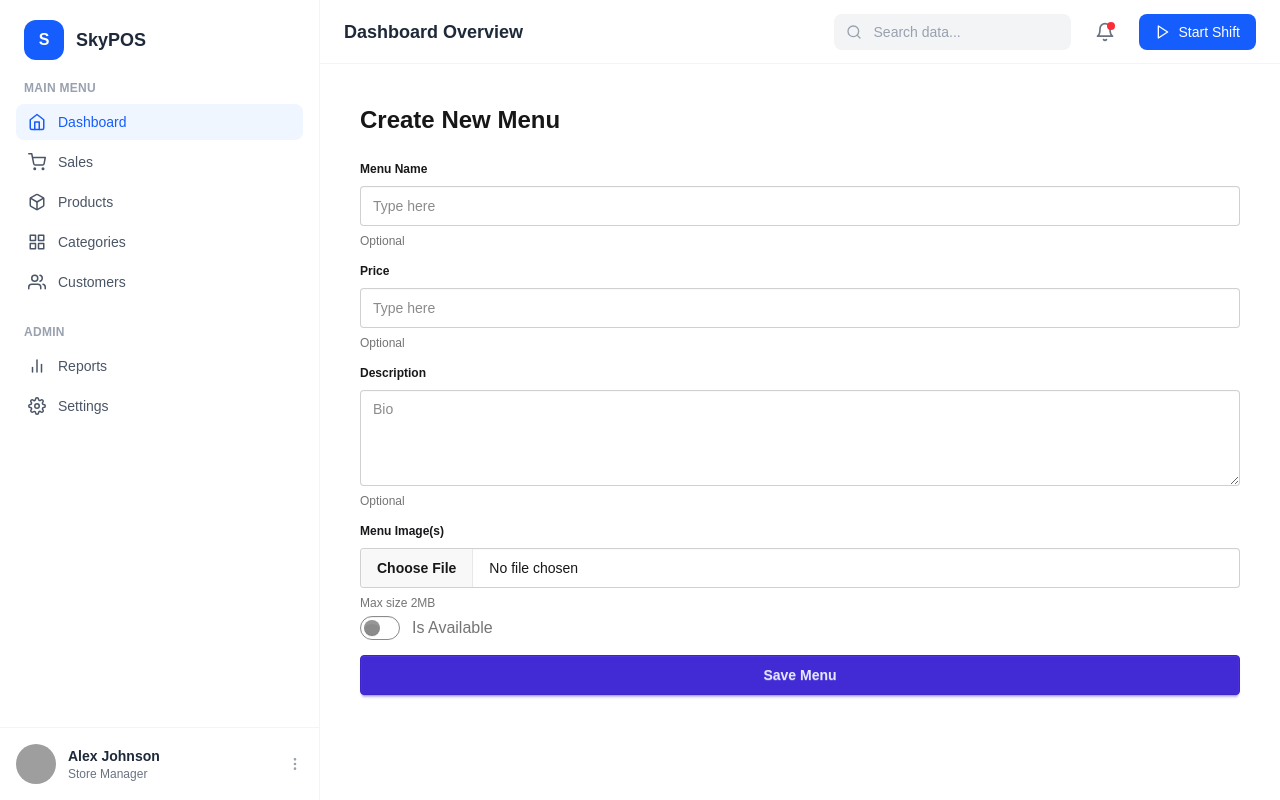
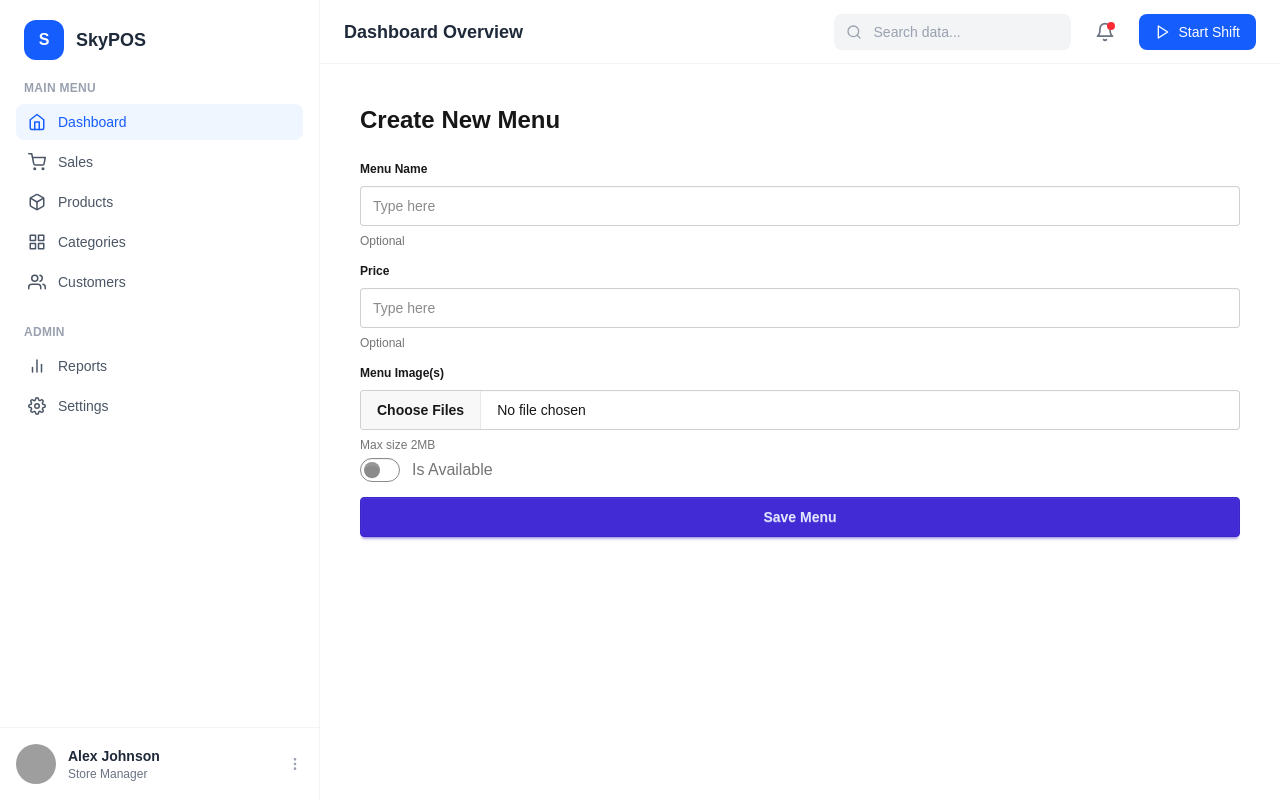
Before and after one commit to masdefry/advance-web-development-ol025, a Next.js app in the folder pos-app/: page /dashboard/menus-management/create in a window 1280 px wide. Built offline with nearby package versions, Linux system fonts and the light colour scheme; grey boxes are pictures that could not be loaded.

Commit message:
day05: upload file handling frontend

```diff
--- a/pos-app/src/app/dashboard/menus-management/create/page.tsx
+++ b/pos-app/src/app/dashboard/menus-management/create/page.tsx
@@ -1,45 +1,87 @@
-export default function CreateNewMenuPage(){
-    return(
+'use client';
+import { useFormik } from 'formik';
+
+export default function CreateNewMenuPage() {
+  const formik = useFormik({
+    initialValues: {
+      name: '',
+      price: 0,
+      isAvailable: false,
+      files: [] as File[],
+    },
+    onSubmit: ({ name, price, isAvailable, files }: any) => {
+      console.log(name);
+      console.log(price);
+      console.log(isAvailable);
+      console.log(files);
+    },
+  });
+
+  return (
     <>
-            <h2 className="text-2xl font-bold mb-4">Create New Menu</h2>
-            <form>
-                <fieldset className="fieldset">
-                    <legend className="fieldset-legend">Menu Name</legend>
-                    <input type="text" className="input w-full" placeholder="Type here" />
-                    <p className="label">Optional</p>
+      <h2 className='text-2xl font-bold mb-4'>Create New Menu</h2>
+      <form onSubmit={formik?.handleSubmit}>
+        <fieldset className='fieldset'>
+          <legend className='fieldset-legend'>Menu Name</legend>
+          <input
+            type='text'
+            name='name'
+            onChange={formik?.handleChange}
+            className='input w-full'
+            placeholder='Type here'
+          />
+          <p className='label'>Optional</p>
         </fieldset>
 
-                <fieldset className="fieldset">
-                    <legend className="fieldset-legend">Price</legend>
-                    <input type="text" className="input w-full" placeholder="Type here" />
-                    <p className="label">Optional</p>
+        <fieldset className='fieldset'>
+          <legend className='fieldset-legend'>Price</legend>
+          <input
+            type='text'
+            name='price'
+            onChange={formik?.handleChange}
+            className='input w-full'
+            placeholder='Type here'
+          />
+          <p className='label'>Optional</p>
         </fieldset>
 
-                <fieldset className="fieldset">
-                    <legend className="fieldset-legend">Description</legend>
-                    <textarea className="textarea h-24 w-full" placeholder="Bio"></textarea>
-                    <div className="label">Optional</div>
+        <fieldset className='fieldset'>
+          <legend className='fieldset-legend'>Menu Image(s)</legend>
+          <input
+            type='file'
+            name='files'
+            onChange={(e) => {
+              if (e.currentTarget.files) {
+                formik?.setFieldValue(
+                  'files',
+                  Array.from(e.currentTarget.files),
+                );
+              }
+            }}
+            className='file-input w-full'
+            multiple
+          />
+          <label className='label'>Max size 2MB</label>
         </fieldset>
 
-                <fieldset className="fieldset">
-                    <legend className="fieldset-legend">Menu Image(s)</legend>
-                    <input type="file" className="file-input w-full" />
-                    <label className="label">Max size 2MB</label>
-                </fieldset>
-
-                <div className="form-control mb-3">
-                <label className="label cursor-pointer justify-start gap-3">
-                    <input type="checkbox" className="toggle toggle-primary" />
-                    <span className="label-text">Is Available</span>
+        <div className='form-control mb-3'>
+          <label className='label cursor-pointer justify-start gap-3'>
+            <input
+              type='checkbox'
+              name='isAvailable'
+              onChange={formik?.handleChange}
+              className='toggle toggle-primary'
+            />
+            <span className='label-text'>Is Available</span>
           </label>
         </div>
 
-                <div className="form-control">
-                <button type="submit" className="btn btn-primary w-full">
+        <div className='form-control'>
+          <button type='submit' className='btn btn-primary w-full'>
             Save Menu
           </button>
         </div>
       </form>
     </>
-    )
+  );
 }
```
Lines whose indentation alone changed are shown as unchanged.
